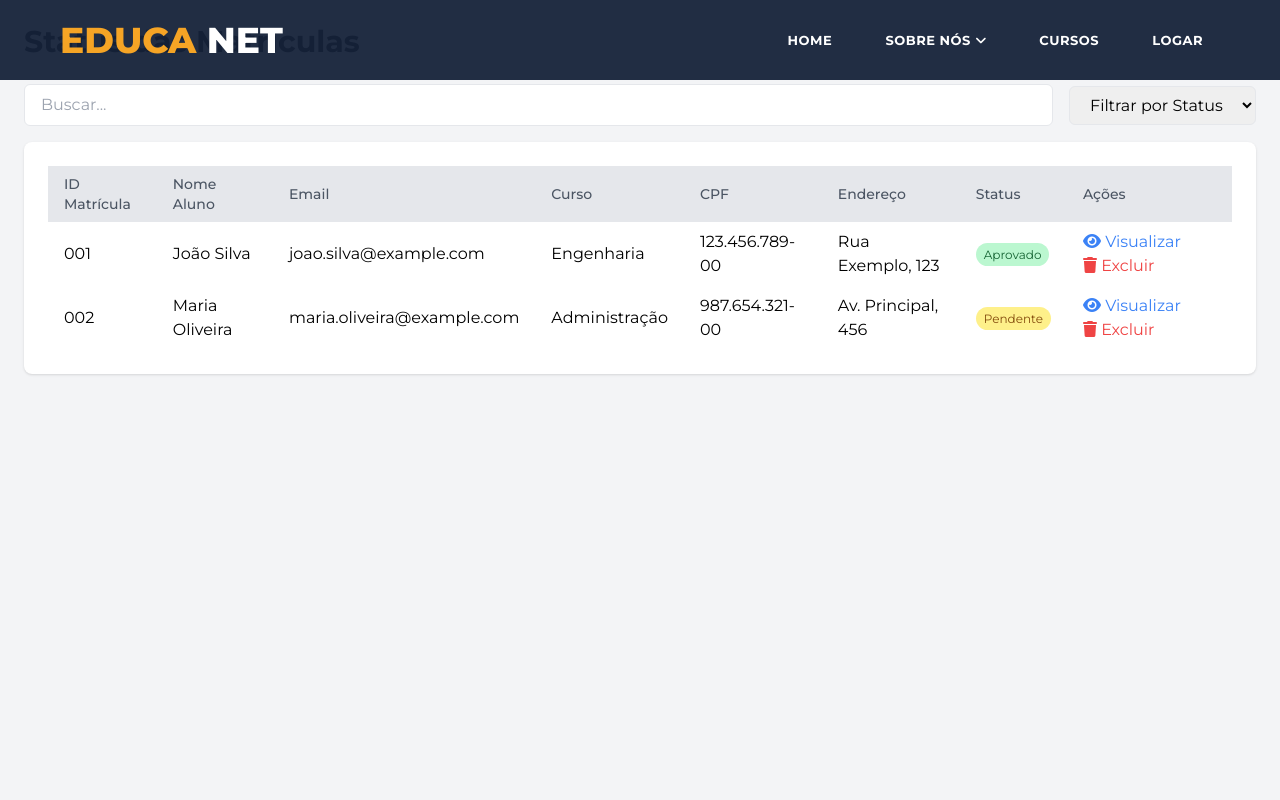
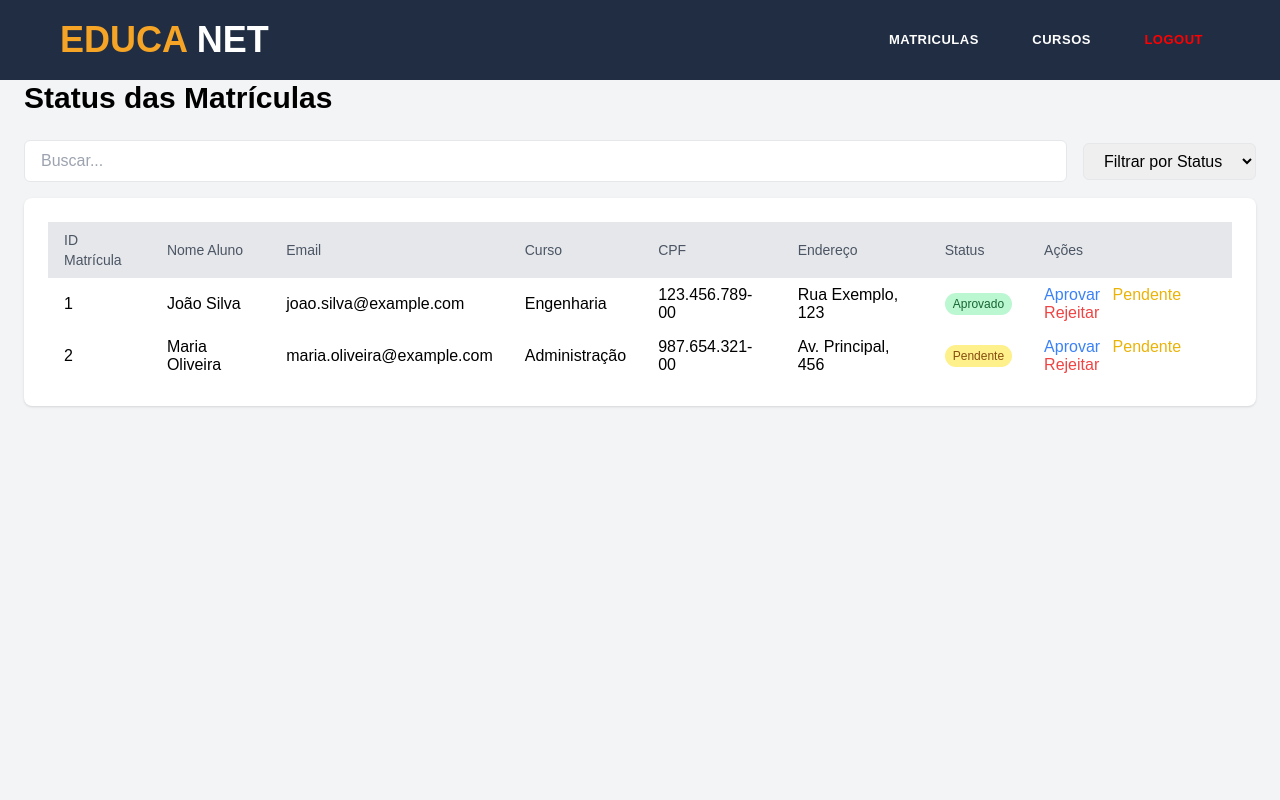
Before and after one commit to LeandroHLL/CidadeDoSaber, a PHP site: page /app/views/admin/dashboard.php in a window 1280 px wide. Run offline with PHP 8.4, Linux system fonts and the light colour scheme; some libraries are stand-ins or nearby versions; some web fonts are replaced.

Commit message:
admin tela

```diff
--- a/app/views/admin/dashboard.php
+++ b/app/views/admin/dashboard.php
@@ -1,6 +1,3 @@
-<?php
-require_once "../common/header.php";
-?>
 <html>
 
 <head>
@@ -9,10 +6,26 @@ require_once "../common/header.php";
     <title>Status de Matrícula</title>
     <script src="https://cdn.tailwindcss.com"></script>
     <link href="https://cdnjs.cloudflare.com/ajax/libs/font-awesome/6.0.0-beta3/css/all.min.css" rel="stylesheet">
+    <link href="../../../public/css/templatemo-grad-school.css" rel="stylesheet">
 </head>
 
 <body class="bg-gray-100 h-screen flex overflow-hidden">
-    <main class="flex-1 p-6 overflow-y-auto">
+    <!-- Novo header inserido diretamente -->
+    <header class="main-header clearfix" role="header">
+        <div class="logo">
+            <a href="../../../index.html"><em>Educa</em> Net</a>
+        </div>
+        <a href="#menu" class="menu-link"><i class="fa fa-bars"></i></a>
+        <nav id="menu" class="main-nav" role="navigation">
+            <ul class="main-menu">
+                <li><a href="dashboard.php">Matriculas</a></li>
+                <li><a href="cursos.php">Cursos</a></li>
+                <li><a style="color: red;" href="../admin/loginadm.php" rel="sponsored" class="external">Logout</a></li>
+            </ul>
+        </nav>
+    </header>
+
+    <main class="flex-1 p-6 overflow-y-auto pt-20">
         <div class="flex justify-between items-center mb-6">
             <h1 class="text-3xl font-bold">Status das Matrículas</h1>
         </div>
@@ -48,37 +61,34 @@ require_once "../common/header.php";
                     </thead>
                     <tbody>
                         <!-- Placeholder para Dados -->
-                        <tr>
-                            <td class="px-4 py-2">001</td>
-                            <td class="px-4 py-2">João Silva</td>
-                            <td class="px-4 py-2">joao.silva@example.com</td>
-                            <td class="px-4 py-2">Engenharia</td>
-                            <td class="px-4 py-2">123.456.789-00</td>
-                            <td class="px-4 py-2">Rua Exemplo, 123</td>
-                            <td class="px-4 py-2" data-status="Aprovado">
-                                <span class="bg-green-200 text-green-800 text-xs px-2 py-1 rounded-full">Aprovado</span>
-                            </td>
-                            <td class="px-4 py-2">
-                                <button class="text-blue-500 hover:underline mr-2"><i class="fas fa-eye"></i> Visualizar</button>
-                                <button class="text-red-500 hover:underline"><i class="fas fa-trash"></i> Excluir</button>
-                            </td>
-                        </tr>
-                        <tr>
-                            <td class="px-4 py-2">002</td>
-                            <td class="px-4 py-2">Maria Oliveira</td>
-                            <td class="px-4 py-2">maria.oliveira@example.com</td>
-                            <td class="px-4 py-2">Administração</td>
-                            <td class="px-4 py-2">987.654.321-00</td>
-                            <td class="px-4 py-2">Av. Principal, 456</td>
-                            <td class="px-4 py-2" data-status="Pendente">
-                                <span class="bg-yellow-200 text-yellow-800 text-xs px-2 py-1 rounded-full">Pendente</span>
-                            </td>
-                            <td class="px-4 py-2">
-                                <button class="text-blue-500 hover:underline mr-2"><i class="fas fa-eye"></i> Visualizar</button>
-                                <button class="text-red-500 hover:underline"><i class="fas fa-trash"></i> Excluir</button>
-                            </td>
-                        </tr>
-                        <!-- Fim do Placeholder -->
+                        <?php
+                        // Exemplo de consulta aos alunos pendentes. Substitua pela sua consulta real
+                        $alunos = [
+                            ['id' => 1, 'nome' => 'João Silva', 'email' => 'joao.silva@example.com', 'curso' => 'Engenharia', 'cpf' => '123.456.789-00', 'endereco' => 'Rua Exemplo, 123', 'status' => 'Aprovado'],
+                            ['id' => 2, 'nome' => 'Maria Oliveira', 'email' => 'maria.oliveira@example.com', 'curso' => 'Administração', 'cpf' => '987.654.321-00', 'endereco' => 'Av. Principal, 456', 'status' => 'Pendente'],
+                        ];
+
+                        foreach ($alunos as $aluno) {
+                            ?>
+                            <tr>
+                                <td class="px-4 py-2"><?= $aluno['id'] ?></td>
+                                <td class="px-4 py-2"><?= $aluno['nome'] ?></td>
+                                <td class="px-4 py-2"><?= $aluno['email'] ?></td>
+                                <td class="px-4 py-2"><?= $aluno['curso'] ?></td>
+                                <td class="px-4 py-2"><?= $aluno['cpf'] ?></td>
+                                <td class="px-4 py-2"><?= $aluno['endereco'] ?></td>
+                                <td class="px-4 py-2" data-status="<?= $aluno['status'] ?>">
+                                    <span class="bg-<?= $aluno['status'] == 'Aprovado' ? 'green' : ($aluno['status'] == 'Pendente' ? 'yellow' : 'red') ?>-200 text-<?= $aluno['status'] == 'Aprovado' ? 'green' : ($aluno['status'] == 'Pendente' ? 'yellow' : 'red') ?>-800 text-xs px-2 py-1 rounded-full"><?= $aluno['status'] ?></span>
+                                </td>
+                                <td class="px-4 py-2">
+                                    <a href="atualizar_status.php?id=<?= $aluno['id'] ?>&status=Aprovado" class="text-blue-500 hover:underline mr-2">Aprovar</a>
+                                    <a href="atualizar_status.php?id=<?= $aluno['id'] ?>&status=Pendente" class="text-yellow-500 hover:underline mr-2">Pendente</a>
+                                    <a href="atualizar_status.php?id=<?= $aluno['id'] ?>&status=Rejeitado" class="text-red-500 hover:underline">Rejeitar</a>
+                                </td>
+                            </tr>
+                            <?php
+                        }
+                        ?>
                     </tbody>
                 </table>
             </div>
```
